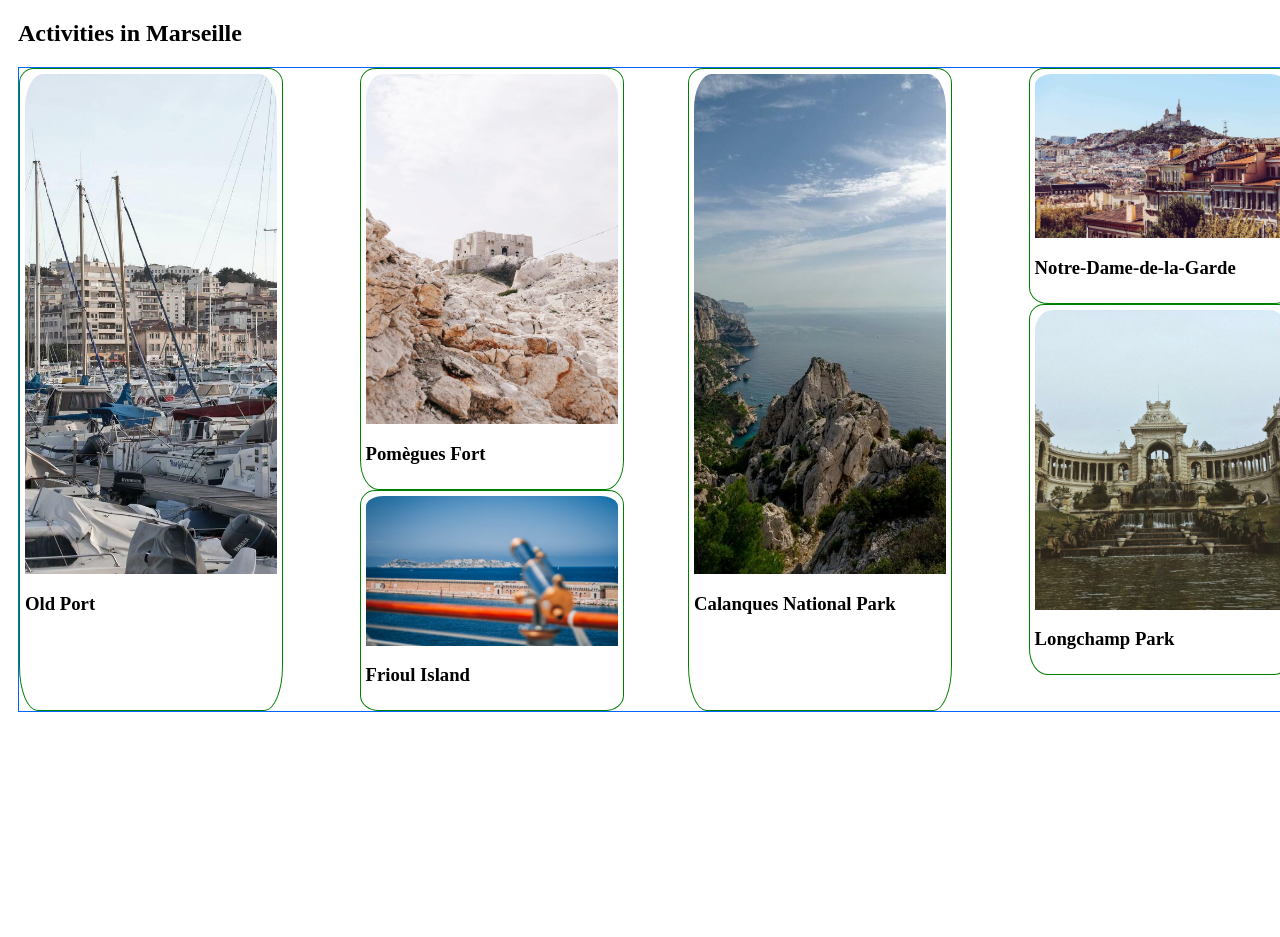
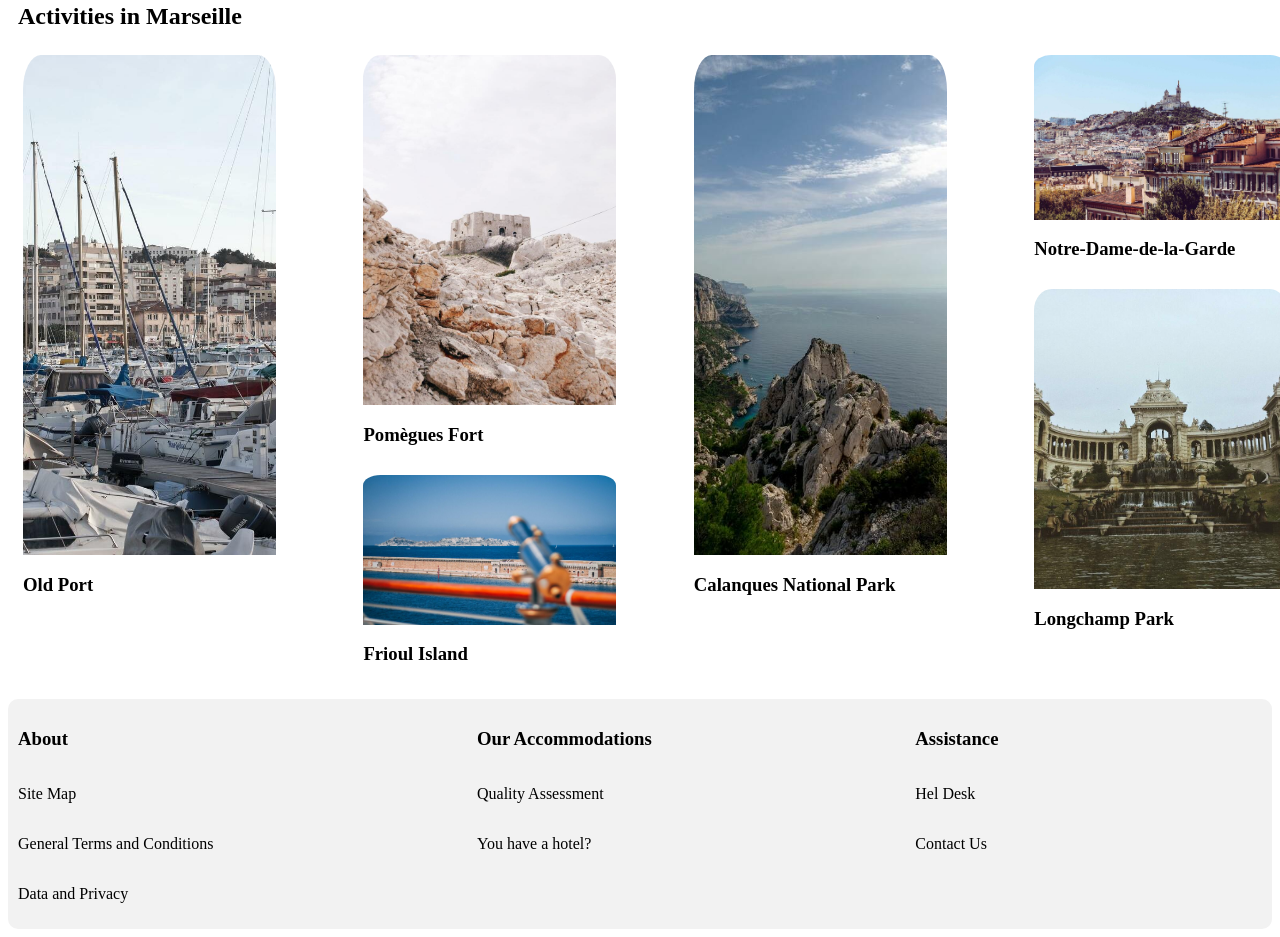
Before and after one commit to astrader4/Project-2, a plain HTML site: page index.html in a window 1280 px wide. Shown: the part 1173-2110 px from the top of the page. Before the commit the page ends 1903 px from the top, so only its background shows below. Drawn offline with Linux system fonts and the light colour scheme.

Commit message:
Completed footer.

```diff
--- a/index.html
+++ b/index.html
@@ -11,9 +11,17 @@
     <header>
         <nav class="main-nav">
             <a href="index.html"> <img src="images/Reservia.svg" alt="reservialogo" title="reservialogo"/></a>
-            <span> Accommodations</span>
-            <span> Activities</span>
-            <span> Sign Up</span>
+            <div id="nav">
+                <a href="#">
+                    <p>Accommodations</p>
+                </a>
+                <a href="#">
+                    <p>Activities</p>
+                </a>
+                <a href="#">
+                    <p>Sign up</p>
+                </a>
+            </div>
         </nav>
 
         <h1>Find a place for your dream vacation</h1>
@@ -232,6 +240,39 @@
     </main>
 
     <footer>
-
+        <section id="foot">
+            <div id="foot-card-wrap">
+                <section id="about">
+                    <h3><b>About</b></h3>
+                    <a href="#">
+                        <p>Site Map</p>
+                    </a>
+                    <a href="#">
+                        <p>General Terms and Conditions</p>
+                    </a>
+                    <a href="#">
+                        <p>Data and Privacy</p>
+                    </a>
+                </section>
+                <section id="our-accom">
+                    <h3><b>Our Accommodations</b></h3>
+                    <a href="#">
+                        <p>Quality Assessment</p>
+                    </a>
+                    <a href="#">
+                        <p>You have a hotel?</p>
+                    </a>
+                </section>
+                <section id="assist">
+                    <h3><b>Assistance</b></h3>
+                    <a href="#">
+                        <p>Hel Desk</p>
+                    </a>
+                    <a href="#">
+                        <p>Contact Us</p>
+                </section>
+                </a>
+            </div>
+        </section>
     </footer>
 </body>
--- a/styles.css
+++ b/styles.css
@@ -1,10 +1,21 @@
-.main-nav span{
+.main-nav {
+    display: flex;
+    flex-wrap: wrap;
+    justify-content: space-between;
+}
+
+#nav {
+    display: flex;
+    flex-wrap: wrap;
+}
+
+#nav a{
     color: blue;
-    display: inline;
-    position:relative;
-    left: 450px;
-    bottom: 25px;
-    padding: 25px;
+    text-decoration: none;
+}
+
+#nav p{
+    padding: 0px 20px;
 }
 
 .search {
@@ -74,7 +85,7 @@
 }
 
 .info {
-    width: 25%;
+    width: 37%;
 }
 
 .inform {
@@ -196,8 +207,6 @@
     display: flex;
     flex-wrap: wrap;
     justify-content: space-between;
-    border: #0065FC 1px solid;
-
 }
 
 .act-card {
@@ -207,7 +216,6 @@
     /* margin: 0 3%; */
     border-bottom-right-radius: 7%;
     border-bottom-left-radius: 7%;
-    border: green 1px solid;
     width: 20%;
 }
 
@@ -247,7 +255,39 @@
     width: 20%;
 
 }
+
 .second .act-card, .fourth .act-card{
     width: 100%;
+}
 
+#foot{
+    background-color: #f2f2f2;
+    border-radius: 10px;
+    padding: 10px;
 }
+
+#foot a{
+    color: black;
+    text-decoration: none;
+}
+
+#foot-card-wrap {
+    display: flex;
+    flex-wrap: wrap;
+    justify-content: space-between;
+}
+
+#about {
+    display: flex;
+    flex-direction: column;
+}
+
+#our-accom {
+    display: flex;
+    flex-direction: column;
+}
+
+#assist {
+    display: flex;
+    flex-direction: column;
+}
```
